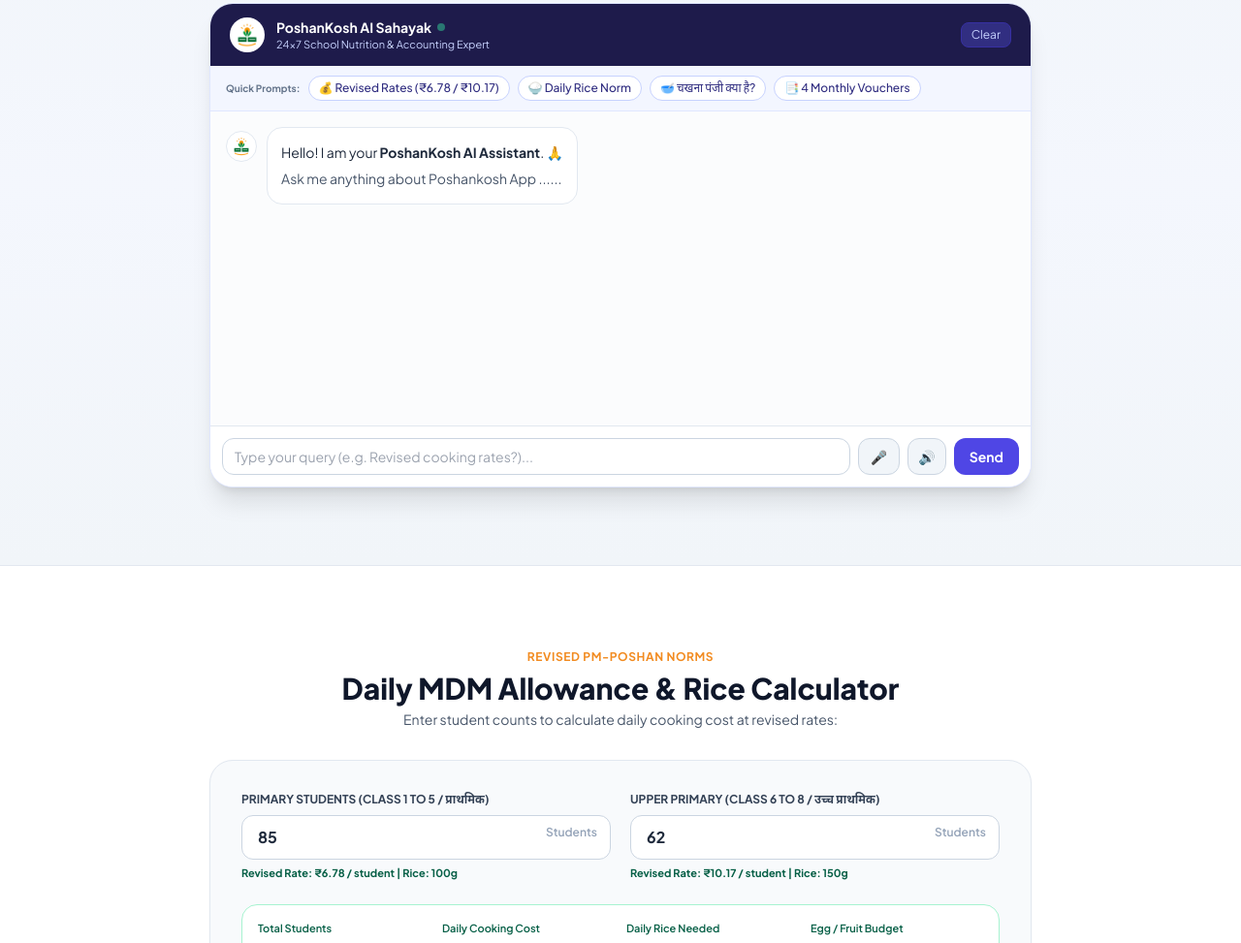
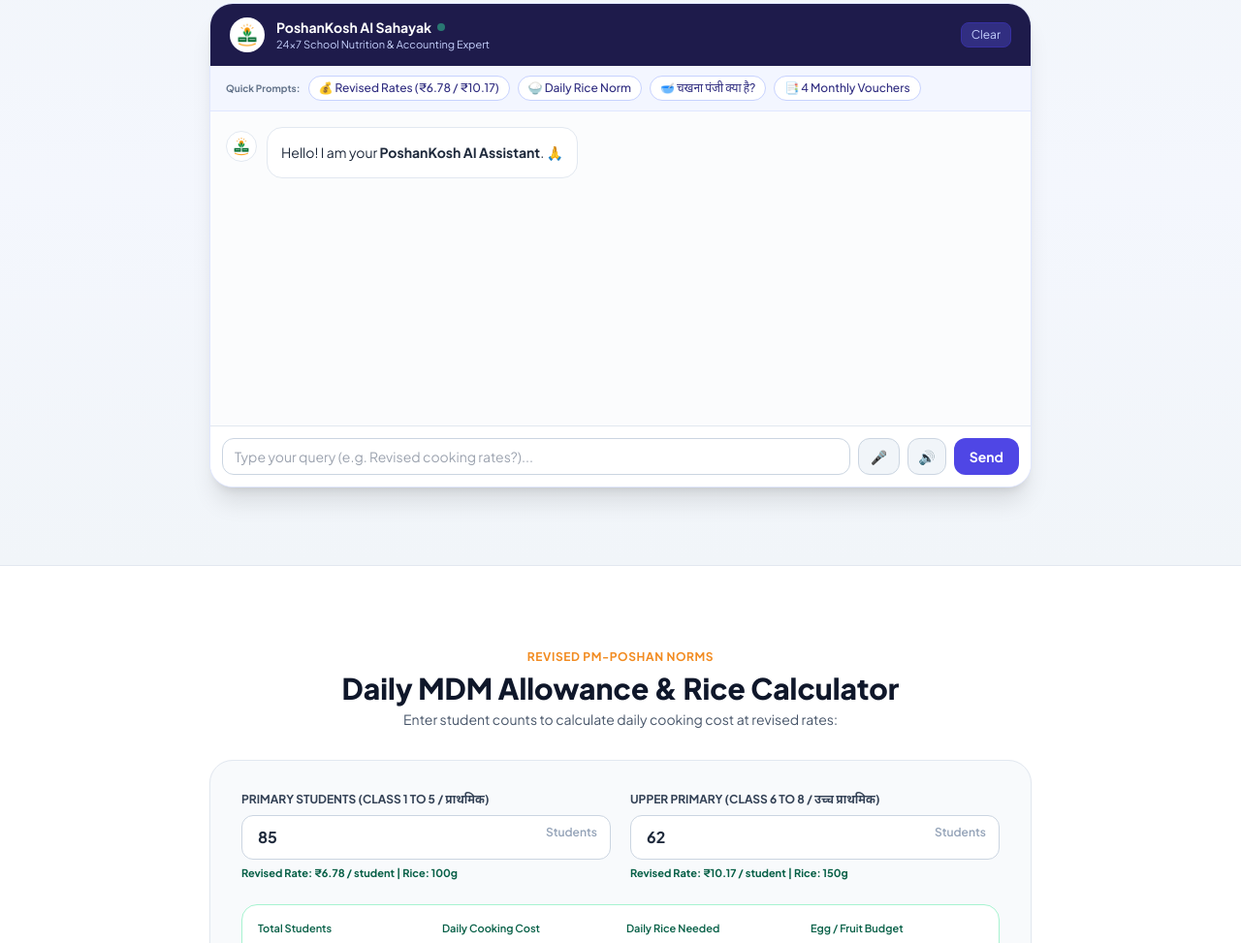
Before and after one commit to anantchandraushaamallick07-afk/poshankosh-web, a plain HTML site: page index.html in a window 1280 px wide. Shown: the part 3542-4515 px from the top of the page at 97% size. Drawn offline with nearby package versions, Linux system fonts and the light colour scheme; no server answers.

Commit message:
Update index.html

```diff
--- a/index.html
+++ b/index.html
@@ -648,7 +648,6 @@
               </div>
               <div class="bg-white p-3.5 rounded-2xl text-slate-800 border border-slate-200 shadow-2xs max-w-[85%] leading-relaxed">
                 <p>Hello! I am your <b>PoshanKosh AI Assistant</b>. 🙏</p>
-                <p class="mt-1 text-slate-600">Ask me anything about Poshankosh App ......</p>
               </div>
             </div>
           </div>
```
